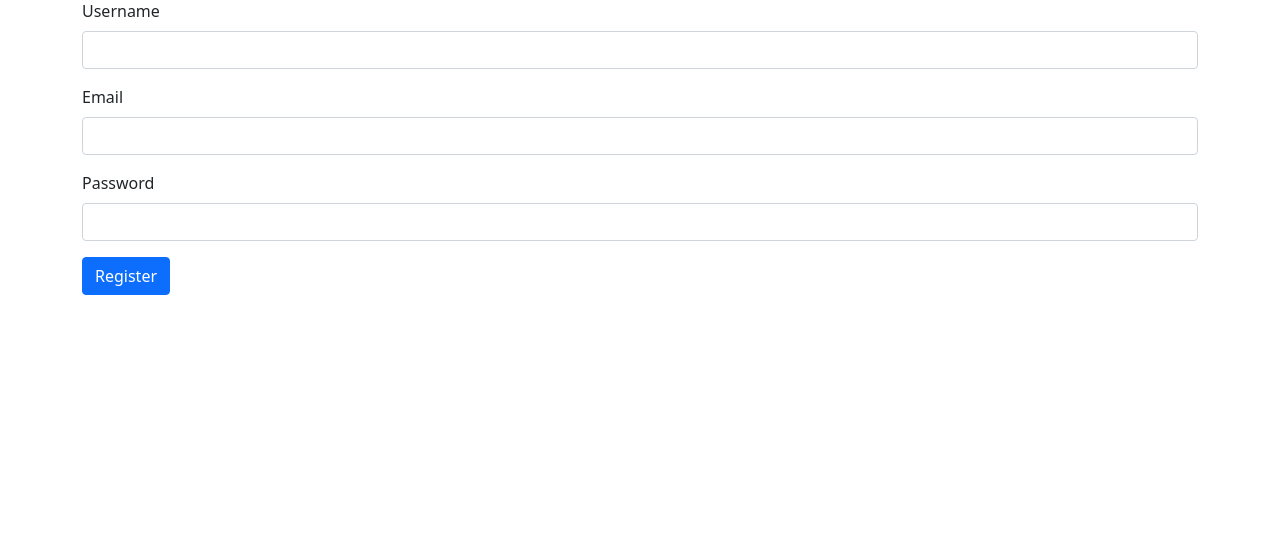
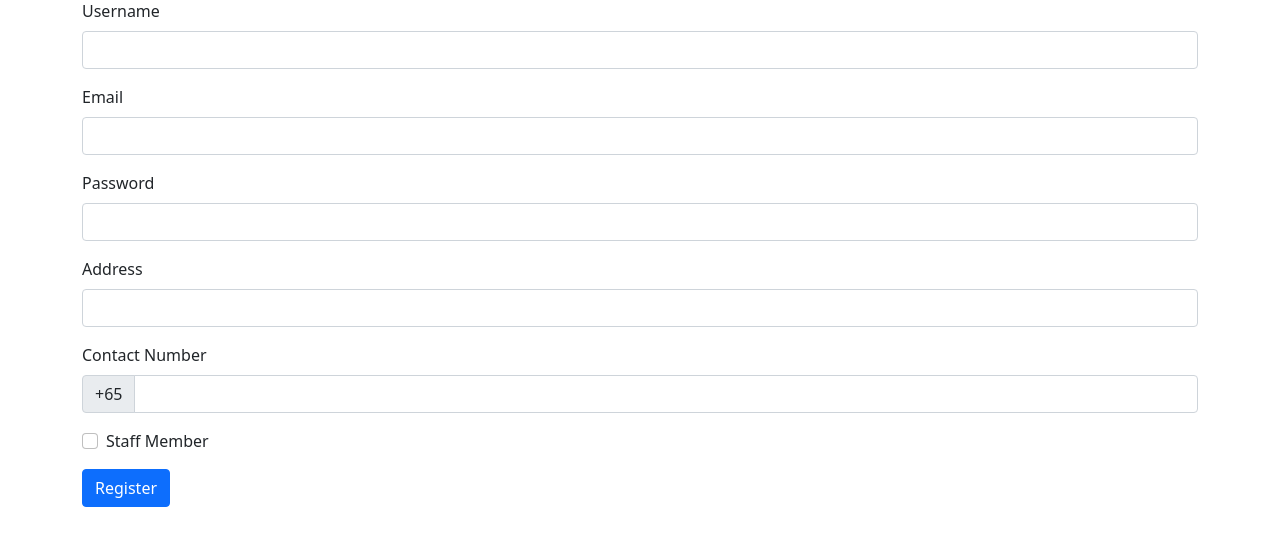
Before and after one commit to glenngx/INF2003-P2-Group15, a Flask app: page /register in a window 1280 px wide. Shown: the part 137-683 px from the top of the page. Run offline with Flask 3, Linux system fonts and the light colour scheme.

Commit message:
Updated user with address, contact number, is-staff

```diff
--- a/app.py
+++ b/app.py
@@ -1,4 +1,5 @@
 from flask import Flask, render_template, request, redirect, session, url_for, flash
+import re
 import mysql.connector
 
 app = Flask(__name__)
@@ -16,6 +17,16 @@ def get_db_connection():
     )
     return connection
 
+# Validation functions
+def is_valid_sg_address(address):
+    """Check if the address contains a 6-digit Singapore postal code."""
+    # Check if there's a 6-digit number anywhere in the address
+    return re.search(r'\b\d{6}\b', address) is not None
+
+def is_valid_sg_phone(phone):
+    """Check if the phone number is a valid Singapore number (starts with 6, 8, or 9 and is 8 digits long)."""
+    return re.match(r'^[689]\d{7}$', phone) is not None
+
 # User registration route
 @app.route('/register', methods=['GET', 'POST'])
 def register():
@@ -23,6 +34,18 @@ def register():
         username = request.form['username']
         email = request.form['email']
         password = request.form['password']
+        address = request.form.get('address')  # Optional field
+        contact_number = request.form.get('contact_number')  # Optional field
+        is_staff = 1 if 'is_staff' in request.form else 0
+
+        # Validate address and phone number
+        if address and not is_valid_sg_address(address):
+            flash('Invalid Singapore address. Please provide a valid address with a 6-digit postal code.')
+            return redirect(url_for('register'))
+
+        if contact_number and not is_valid_sg_phone(contact_number):
+            flash('Invalid Singapore phone number. Please provide a valid 8-digit number starting with 6, 8, or 9.')
+            return redirect(url_for('register'))
 
         connection = get_db_connection()
         cursor = connection.cursor()
@@ -36,13 +59,15 @@ def register():
             return redirect(url_for('register'))
 
         # Insert new user into the database
-        cursor.execute("INSERT INTO Users (Username, Email, Password) VALUES (%s, %s, %s)",
-                       (username, email, password))
+        cursor.execute("""
+            INSERT INTO Users (Username, Email, Password, Address, ContactNumber, IsStaff)
+            VALUES (%s, %s, %s, %s, %s, %s)
+        """, (username, email, password, address, contact_number, is_staff))
         connection.commit()
         cursor.close()
         connection.close()
 
-        flash('Account created successfully! Please log in.')
+        flash('Account created successfully! Please log in.', 'success')
         return redirect(url_for('login'))
 
     return render_template('register.html')
@@ -112,6 +137,18 @@ def update_account():
         username = request.form['username']
         email = request.form['email']
         password = request.form['password']
+        address = request.form.get('address')
+        contact_number = request.form.get('contact_number')
+        is_staff = 1 if 'is_staff' in request.form else 0
+
+        # Validate address and phone number
+        if address and not is_valid_sg_address(address):
+            flash('Invalid Singapore address. Please provide a valid address with a 6-digit postal code.')
+            return redirect(url_for('update_account'))
+
+        if contact_number and not is_valid_sg_phone(contact_number):
+            flash('Invalid Singapore phone number. Please provide a valid 8-digit number starting with 6, 8, or 9.')
+            return redirect(url_for('update_account'))
 
         # Check if email already exists for another user
         cursor.execute("SELECT * FROM Users WHERE Email = %s AND UserID != %s", (email, session['user_id']))
@@ -124,14 +161,14 @@ def update_account():
         # Update user details in the database
         cursor.execute("""
             UPDATE Users
-            SET Username = %s, Email = %s, Password = %s
+            SET Username = %s, Email = %s, Password = %s, Address = %s, ContactNumber = %s, IsStaff = %s
             WHERE UserID = %s
-        """, (username, email, password, session['user_id']))
+        """, (username, email, password, address, contact_number, is_staff, session['user_id']))
         connection.commit()
 
         # Update session data with new username
         session['username'] = username
-        flash('Account updated successfully!')
+        flash('Account updated successfully!', 'success')
         return redirect(url_for('index'))
 
     # Fetch the current user's data
@@ -160,7 +197,7 @@ def delete_account():
 
     # Clear session and log the user out after account deletion
     session.clear()
-    flash('Your account has been deleted successfully.')
+    flash('Your account has been deleted successfully.', 'success')
     return redirect(url_for('register'))
 
 if __name__ == '__main__':
--- a/templates/index.html
+++ b/templates/index.html
@@ -9,6 +9,9 @@
         <tr>
             <th>Username</th>
             <th>Email</th>
+            <th>Address</th>
+            <th>Contact Number</th>
+            <th>Is Staff</th>
         </tr>
     </thead>
     <tbody>
@@ -16,6 +19,9 @@
         <tr>
             <td>{{ user[1] }}</td>
             <td>{{ user[2] }}</td>
+            <td>{{ user[4] }}</td>  <!-- Address -->
+            <td>{{ user[5] }}</td>  <!-- Contact Number -->
+            <td>{{ 'Yes' if user[6] == 1 else 'No' }}</td>  <!-- Is Staff -->
         </tr>
         {% endfor %}
     </tbody>
--- a/templates/register.html
+++ b/templates/register.html
@@ -2,6 +2,14 @@
 
 {% block content %}
 <h1>Register an Account</h1>
+<!-- Display Flash Messages for Invalid Credentials -->
+{% with messages = get_flashed_messages() %}
+    {% if messages %}
+        <div class="alert alert-danger">
+            {{ messages[0] }}
+        </div>
+    {% endif %}
+{% endwith %}
 <form action="/register" method="post">
     <div class="mb-3">
         <label for="username" class="form-label">Username</label>
@@ -15,6 +23,21 @@
         <label for="password" class="form-label">Password</label>
         <input type="password" class="form-control" id="password" name="password" required>
     </div>
+    <div class="mb-3">
+        <label for="address" class="form-label">Address</label>
+        <input type="text" class="form-control" id="address" name="address">
+    </div>
+    <div class="mb-3">
+        <label for="contact_number" class="form-label">Contact Number</label>
+        <div class="input-group">
+            <span class="input-group-text">+65</span>
+        <input type="text" class="form-control" id="contact_number" name="contact_number">
+        </div>
+    </div>
+    <div class="form-check mb-3">
+        <input class="form-check-input" type="checkbox" id="is_staff" name="is_staff" value="1">
+        <label class="form-check-label" for="is_staff">Staff Member</label>
+    </div>
     <button type="submit" class="btn btn-primary">Register</button>
 </form>
 {% endblock %}
```
Also changed, not shown: templates/update_account.html (+23 -0 lines).
